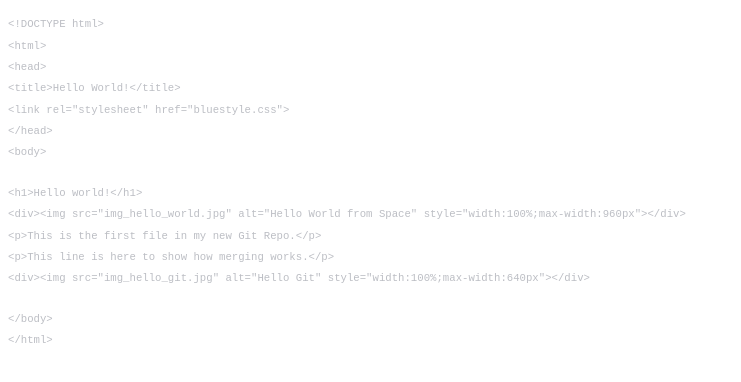
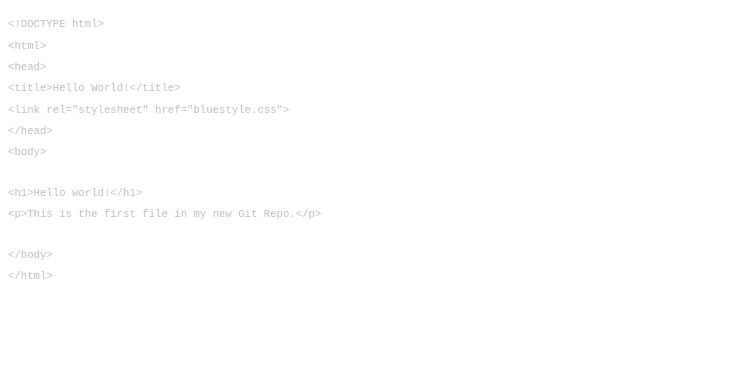
Before and after one commit to Mykola1606/hello-world, a plain HTML site: page index.html in a window 1280 px wide. Shown: the whole page, without its empty margins (0-741 px from the left). Drawn offline with Linux system fonts and the light colour scheme.

Commit message:
First release of Hello World!

```diff
--- a/index.html
+++ b/index.html
@@ -5,7 +5,7 @@
 	<title></title>
 	<meta name="generator" content="LibreOffice 7.5.5.2 (Linux)"/>
 	<meta name="created" content="2024-11-22T08:48:06.696890894"/>
-	<meta name="changed" content="2024-12-06T09:18:01.665676088"/>
+	<meta name="changed" content="2024-12-20T08:25:54.048722818"/>
 	<style type="text/css">
 		@page { size: 21cm 29.7cm; margin: 2cm }
 		p { line-height: 115%; margin-bottom: 0.25cm; background: transparent; background: transparent }
@@ -29,10 +29,7 @@
 <span style="display: inline-block; border: none; padding: 0cm"><span style="font-variant: normal"><font color="#bcbec4"><font face="JetBrains Mono, Consolas, Liberation Mono, Menlo, Courier, monospace"><font size="1" style="font-size: 8pt"><span style="letter-spacing: normal"><span style="font-style: normal"><span style="font-weight: normal"><span style="background: transparent"><code class="western">&lt;body&gt;</span></span></span></span></span></font></font></font></span></code>
 
 <span style="display: inline-block; border: none; padding: 0cm"><span style="font-variant: normal"><font color="#bcbec4"><font face="JetBrains Mono, Consolas, Liberation Mono, Menlo, Courier, monospace"><font size="1" style="font-size: 8pt"><span style="letter-spacing: normal"><span style="font-style: normal"><span style="font-weight: normal"><span style="background: transparent"><code class="western">&lt;h1&gt;Hello world!&lt;/h1&gt;</span></span></span></span></span></font></font></font></span></code>
-<span style="display: inline-block; border: none; padding: 0cm"><span style="font-variant: normal"><font color="#bcbec4"><font face="JetBrains Mono, Consolas, Liberation Mono, Menlo, Courier, monospace"><font size="1" style="font-size: 8pt"><span style="letter-spacing: normal"><span style="font-style: normal"><span style="font-weight: normal"><span style="background: transparent"><code class="western">&lt;div&gt;&lt;img src=&quot;img_hello_world.jpg&quot; alt=&quot;Hello World from Space&quot; style=&quot;width:100%;max-width:960px&quot;&gt;&lt;/div&gt;</span></span></span></span></span></font></font></font></span></code>
 <span style="display: inline-block; border: none; padding: 0cm"><span style="font-variant: normal"><font color="#bcbec4"><font face="JetBrains Mono, Consolas, Liberation Mono, Menlo, Courier, monospace"><font size="1" style="font-size: 8pt"><span style="letter-spacing: normal"><span style="font-style: normal"><span style="font-weight: normal"><span style="background: transparent"><code class="western">&lt;p&gt;This is the first file in my new Git Repo.&lt;/p&gt;</span></span></span></span></span></font></font></font></span></code>
-<span style="display: inline-block; border: none; padding: 0cm"><span style="font-variant: normal"><font color="#bcbec4"><font face="JetBrains Mono, Consolas, Liberation Mono, Menlo, Courier, monospace"><font size="1" style="font-size: 8pt"><span style="letter-spacing: normal"><span style="font-style: normal"><span style="font-weight: normal"><span style="background: transparent"><code class="western">&lt;p&gt;This line is here to show how merging works.&lt;/p&gt;</span></span></span></span></span></font></font></font></span></code>
-<span style="display: inline-block; border: none; padding: 0cm"><span style="font-variant: normal"><font color="#bcbec4"><font face="JetBrains Mono, Consolas, Liberation Mono, Menlo, Courier, monospace"><font size="1" style="font-size: 8pt"><span style="letter-spacing: normal"><span style="font-style: normal"><span style="font-weight: normal"><span style="background: transparent"><code class="western">&lt;div&gt;&lt;img src=&quot;img_hello_git.jpg&quot; alt=&quot;Hello Git&quot; style=&quot;width:100%;max-width:640px&quot;&gt;&lt;/div&gt;</span></span></span></span></span></font></font></font></span></code>
 
 <span style="display: inline-block; border: none; padding: 0cm"><span style="font-variant: normal"><font color="#bcbec4"><font face="JetBrains Mono, Consolas, Liberation Mono, Menlo, Courier, monospace"><font size="1" style="font-size: 8pt"><span style="letter-spacing: normal"><span style="font-style: normal"><span style="font-weight: normal"><span style="background: transparent"><code class="western">&lt;/body&gt;</span></span></span></span></span></font></font></font></span></code>
 <span style="display: inline-block; border: none; padding: 0cm"><span style="font-variant: normal"><font color="#bcbec4"><font face="JetBrains Mono, Consolas, Liberation Mono, Menlo, Courier, monospace"><font size="1" style="font-size: 8pt"><span style="letter-spacing: normal"><span style="font-style: normal"><span style="font-weight: normal"><span style="background: transparent"><code class="western">&lt;/html&gt;</span></span></span></span></span></font></font></font></span></code></pre>
```
